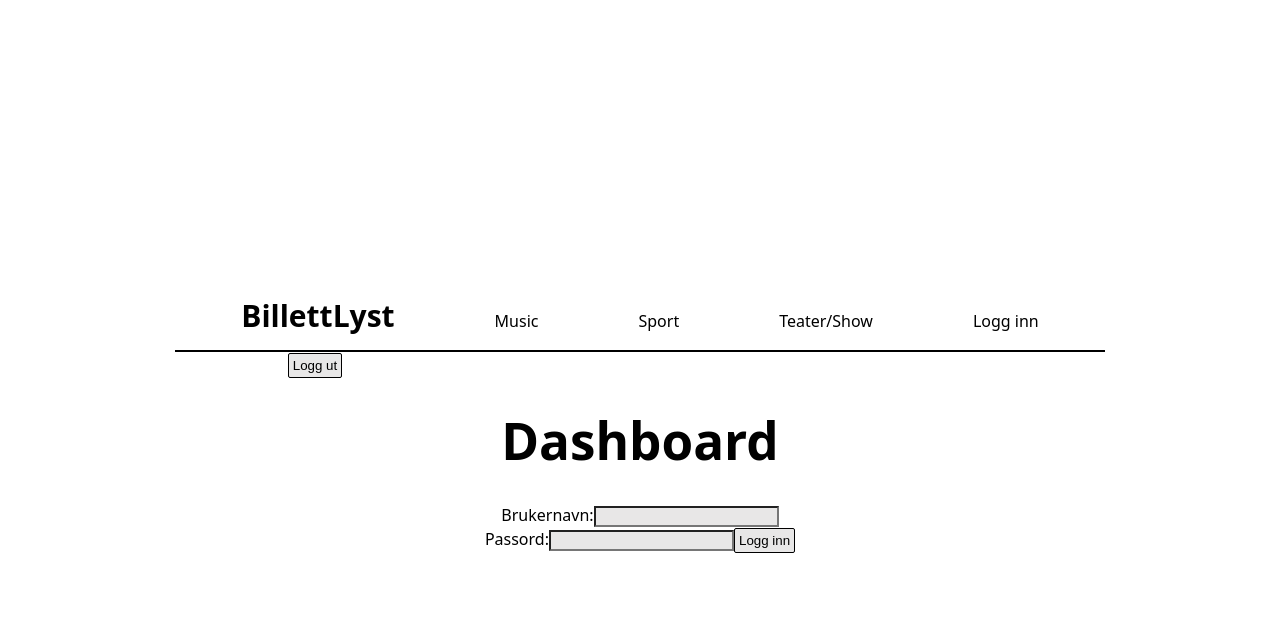
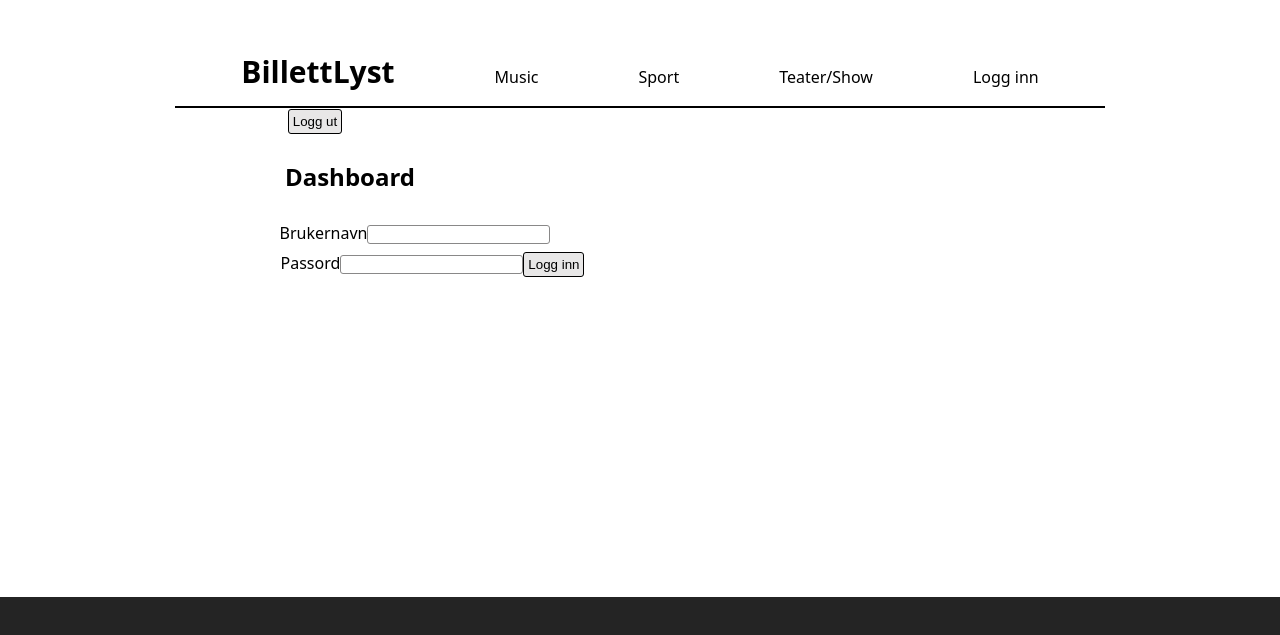
Before and after one commit to Caeum/Exam_Gruppe4, a React (Vite) app: page /logginn in a window 1280 px wide. Shown: the part 283-918 px from the top of the page. After the commit the page ends 880 px from the top, so only its background shows below. Built offline with nearby package versions, Linux system fonts and the light colour scheme.

Commit message:
CSS og plassere button passord brukernavn
stylet logg inn sidens buttons og inputfelt med CSS, plassert brukernavn og passord på venstre siden

```diff
--- a/src/components/LoggInn.jsx
+++ b/src/components/LoggInn.jsx
@@ -16,9 +16,9 @@ const Dashboard = () => {
             <ArtistCard />
             <a href="/" id="vanlige-button"><button>Logg ut</button></a>
             <form onSubmit={handleSubmit}>
-                <h1>Dashboard</h1>
+                <h2 id="dash">Dashboard</h2>
                 <div>
-                    <label htmlFor="username">Brukernavn:</label>
+                    <label htmlFor="username" id="bruker">Brukernavn</label>
                     <input
                         type="text"
                         id="username"
@@ -28,7 +28,7 @@ const Dashboard = () => {
                     />
                 </div>
                 <div>
-                    <label htmlFor="password">Passord:</label>
+                    <label htmlFor="password" id="pass">Passord</label>
                     <input
                         type="password"
                         id="password"
@@ -36,7 +36,7 @@ const Dashboard = () => {
                         value={password}
                         onChange={(e) => setPassword(e.target.value)}
                     />
-                    <button id="vanlig-button">Logg inn</button>
+                    <button id="vanlig-button" type="submit">Logg inn</button>
                 </div>
             </form>
         </div>
--- a/src/index.css
+++ b/src/index.css
@@ -29,7 +29,7 @@ body {
   display: flex;
   place-items: center;
   min-width: 320px;
-  min-height: 175vh;
+  min-height: 110vh;
 }
 
 h1 {
@@ -50,41 +50,6 @@ h3{
   border-bottom: 2px solid #000;
   padding: calc(0.5rem + 4px) 1rem;
 }
-
-/* button {
-  border-radius: 8px;
-  border: 1px solid transparent;
-  padding: 0.6em 1.2em;
-  font-size: 1em;
-  font-weight: 500;
-  font-family: inherit;
-  background-color: #1a1a1a;
-  cursor: pointer;
-  transition: border-color 0.25s;
-}
-
-button:hover {
-  border-color: #646cff;
-}
-button:focus,
-button:focus-visible {
-  outline: 4px auto -webkit-focus-ring-color;
-}
-
-@media (prefers-color-scheme: light) {
-  :root {
-    color: #213547;
-    background-color: #ffffff;
-  }
-  a:hover {
-    color: #747bff;
-  }
-  button {
-    background-color: #f9f9f9;
-  }
-}
-
-  */
 
 li{
   display: inline;
@@ -156,7 +121,7 @@ p{
   background-color:#e8e7e7;
   color:#000;
   border: 1px solid #000;
-  border-radius: 2px;
+  border-radius: 3px;
   padding:4px;
   margin-left:-650px;
 }
@@ -165,7 +130,7 @@ p{
   background-color:#e8e7e7;
   color:#000;
   border: 1px solid #000;
-  border-radius: 2px;
+  border-radius: 3px;
   padding:4px;
   margin-left:0;
 }
@@ -212,25 +177,39 @@ p{
   margin-bottom:-80px;
 }
 
-#knapper {
-  display: inline-block;
-  justify-self: auto;
-  background-color:#e8e7e7;
+#bruker{
+    margin-left:-415px;
+    margin-bottom:50px;
+}
+
+#pass{
+    margin-left:-415px;
+}
+
+#password{
+  background-color: #fff;
   color:#000;
-  border: 1px solid #000;
-  border-radius: 2px;
-  padding:4px;
+  margin-left:0;
+  margin-top:10px;
+  border: 1px solid #898888;
+  border-radius: 3px;
 }
 
 #username{
-  background-color: #e8e7e7;
-  color:#000;
+  background-color: #fff;
+  color: #000;
+  margin-right:35px;
+  margin-top:10px;
+  border: 1px solid #898888;
+  border-radius: 3px;
 }
 
-#password{
-  background-color: #e8e7e7;
-  color: #000;
+#dash{
+    margin-left:-580px;
+    margin-top:25px;
+
 }
+
 
 img{
   width:20%;
```
